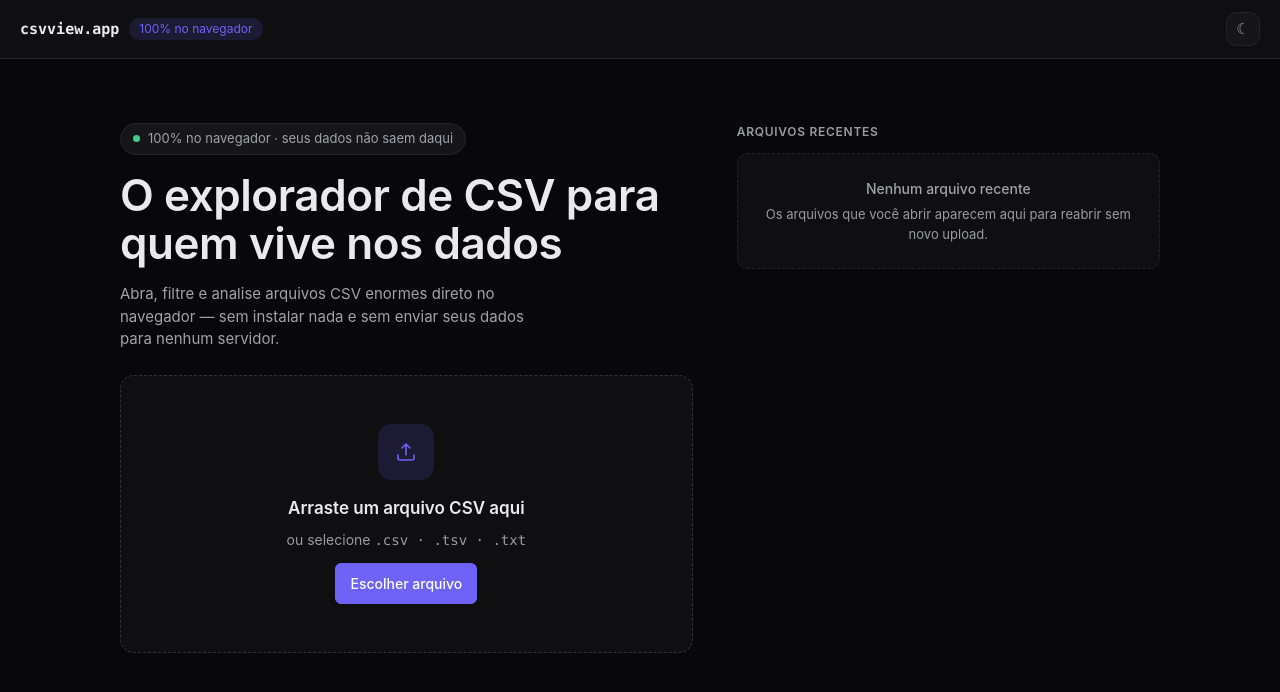
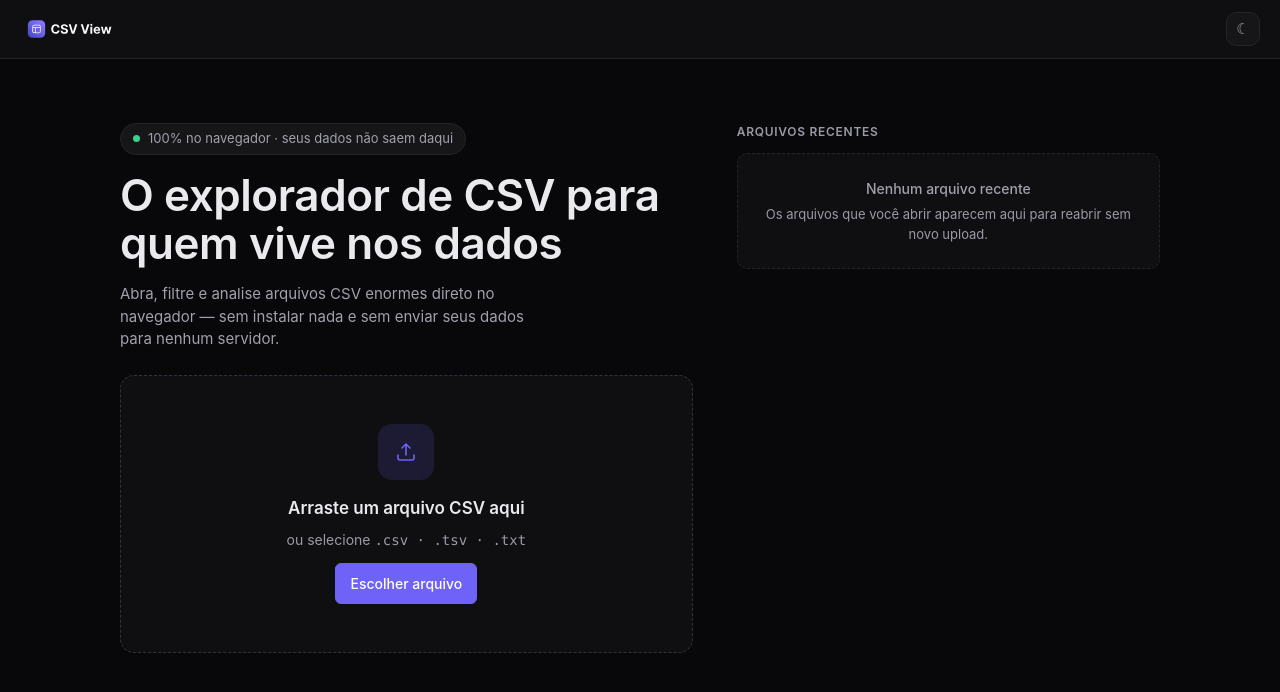
Before and after one commit to werlesson/csvview, a Nuxt app: page / in a window 1280 px wide. Shown: the top 692 px of the page. Built offline with nearby package versions, Linux system fonts and the light colour scheme.

Commit message:
feat(phase-2): Header (logo) e transição de página

```diff
--- a/app/assets/css/main.css
+++ b/app/assets/css/main.css
@@ -136,3 +136,26 @@ body {
 ::-webkit-scrollbar-corner {
   background: transparent;
 }
+
+/*
+ * Transição de página landing → Viewer (RF-07), via `pageTransition: { name:
+ * 'view', mode: 'out-in' }` em `app/pages/index.vue` e `app/pages/viewer.vue`.
+ * Classes globais (a transição de página do Nuxt não é escopada a um único
+ * componente). Duração dentro de 150–300ms (RNF-01).
+ */
+.view-enter-active,
+.view-leave-active {
+  transition: opacity 0.2s ease;
+}
+
+.view-enter-from,
+.view-leave-to {
+  opacity: 0;
+}
+
+@media (prefers-reduced-motion: reduce) {
+  .view-enter-active,
+  .view-leave-active {
+    transition: none;
+  }
+}
--- a/app/layouts/default.vue
+++ b/app/layouts/default.vue
@@ -1,6 +1,9 @@
 <script setup lang="ts">
 import { computed } from 'vue'
+import { useRoute } from 'vue-router'
+import LogoMark from '~/components/LogoMark.vue'
 import { useCurrentDataset } from '~/composables/useCurrentDataset'
+import { useTheme } from '~/composables/useTheme'
 
 // Toggle de tema inline (a Fase 2 formaliza um componente ThemeToggle
 // dedicado; aqui garantimos um controle presente e funcional no header).
@@ -26,8 +29,7 @@ const currentFile = computed(() =>
           <span class="brand__file">{{ currentFile }}</span>
         </a>
         <a v-else class="brand" href="/">
-          <span class="brand__mark">csvview.app</span>
-          <span class="brand__badge">100% no navegador</span>
+          <LogoMark />
         </a>
 
         <button
@@ -90,27 +92,12 @@ const currentFile = computed(() =>
   color: var(--text);
 }
 
-.brand__mark {
-  font-family: var(--mono);
-  font-weight: 600;
-  font-size: 15px;
-}
-
 /* Nome do arquivo na barra de título (Viewer). */
 .brand__file {
   font-family: var(--mono);
   font-weight: 600;
   font-size: 15px;
   color: var(--text);
-}
-
-.brand__badge {
-  font-size: 12px;
-  color: var(--accent);
-  background: var(--accent-soft);
-  border-radius: var(--radius-pill);
-  padding: 2px 10px;
-  white-space: nowrap;
 }
 
 .theme-toggle {
@@ -148,16 +135,12 @@ const currentFile = computed(() =>
   max-width: none;
 }
 
-/* Responsivo: reduz gaps e esconde o selo em telas estreitas. */
+/* Responsivo: reduz gaps em telas estreitas. */
 @media (max-width: 640px) {
   .app-header__inner,
   .app-content {
     padding-left: 14px;
     padding-right: 14px;
   }
-
-  .brand__badge {
-    display: none;
-  }
 }
 </style>
--- a/app/pages/index.vue
+++ b/app/pages/index.vue
@@ -15,6 +15,8 @@ import type { FileRecord } from '~/composables/useDatabase'
  *
  * Ref de design: `.spec/init/design/README.md#screen-1--tela-inicial--upload`.
  */
+
+definePageMeta({ pageTransition: { name: 'view', mode: 'out-in' } })
 
 const { openFile, reopenRecent, error, isOpening } = useOpenFile({
   navigate: (path) => navigateTo(path),
--- a/app/pages/viewer.vue
+++ b/app/pages/viewer.vue
@@ -17,6 +17,8 @@ import { useViewer } from '~/composables/useViewer'
  *
  * Ref de design: `.spec/init/design/README.md#screen-2--visualizador-principal`.
  */
+definePageMeta({ pageTransition: { name: 'view', mode: 'out-in' } })
+
 const { dataset, hasDataset } = useCurrentDataset()
 
 // Acesso direto ao Viewer sem um dataset carregado → volta ao Upload.
--- a/test/setup.ts
+++ b/test/setup.ts
@@ -3,3 +3,9 @@
 // `indexedDB`, `IDBKeyRange`, etc., permitindo testar a camada de persistência
 // sob o mesmo runner (vitest) usado pelo resto do projeto.
 import 'fake-indexeddb/auto'
+
+// `definePageMeta` é um macro de compilação do Nuxt: em `nuxt build`/`nuxt dev`
+// o transform de páginas remove a chamada do código real (ela não tem efeito
+// em runtime). Sob vitest puro (sem o pipeline do Nuxt) o identificador não
+// existe — stub no-op global para permitir montar páginas que o chamam.
+;(globalThis as unknown as { definePageMeta?: (meta: unknown) => void }).definePageMeta = () => {}
```
Also changed, not shown: 2 other files (tests, documents, lock files or other folders).
